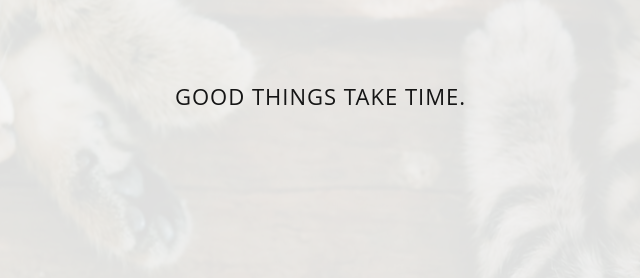
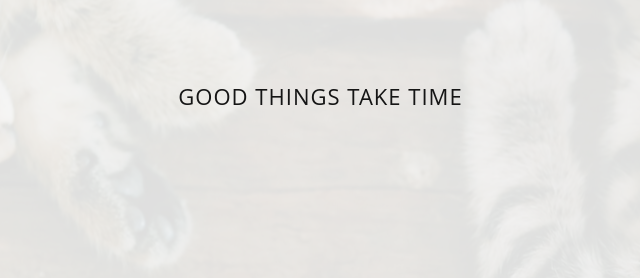
Before and after one commit to hexufeng/-, a plain HTML site: page 2015/05/16/hello-world/index.html in a window 1280 px wide. Shown: the part 299-577 px from the top of the page, 300-940 px from the left. Drawn offline with Linux system fonts and the light colour scheme; files that its build step writes are made by us from their sources; a script that the page names is missing; files whose address does not match are found by name; a web font is replaced by a local one.

Commit message:
Site updated: 2015-05-17 03:37:52

```diff
--- a/2015/05/16/hello-world/index.html
+++ b/2015/05/16/hello-world/index.html
@@ -199,7 +199,7 @@
                         <div class="center-me animateme" data-when="exit" data-from="0" data-to="0.6" data-opacity="0" data-translatey="100">
                             <div>
 
-                                <h2>GOOD THINGS TAKE TIME.</h2>
+                                <h2>GOOD THINGS TAKE TIME</h2>
                                 <p></p>
 
                                 <h2></h2>
```
Also changed, not shown: 2015/05/16/my-first-python-program/index.html (+1 -1 lines), archives/2015/05/index.html (+1 -1 lines), archives/2015/index.html (+1 -1 lines), archives/index.html (+1 -1 lines), index.html (+1 -1 lines), tags/python/index.html (+1 -1 lines).
